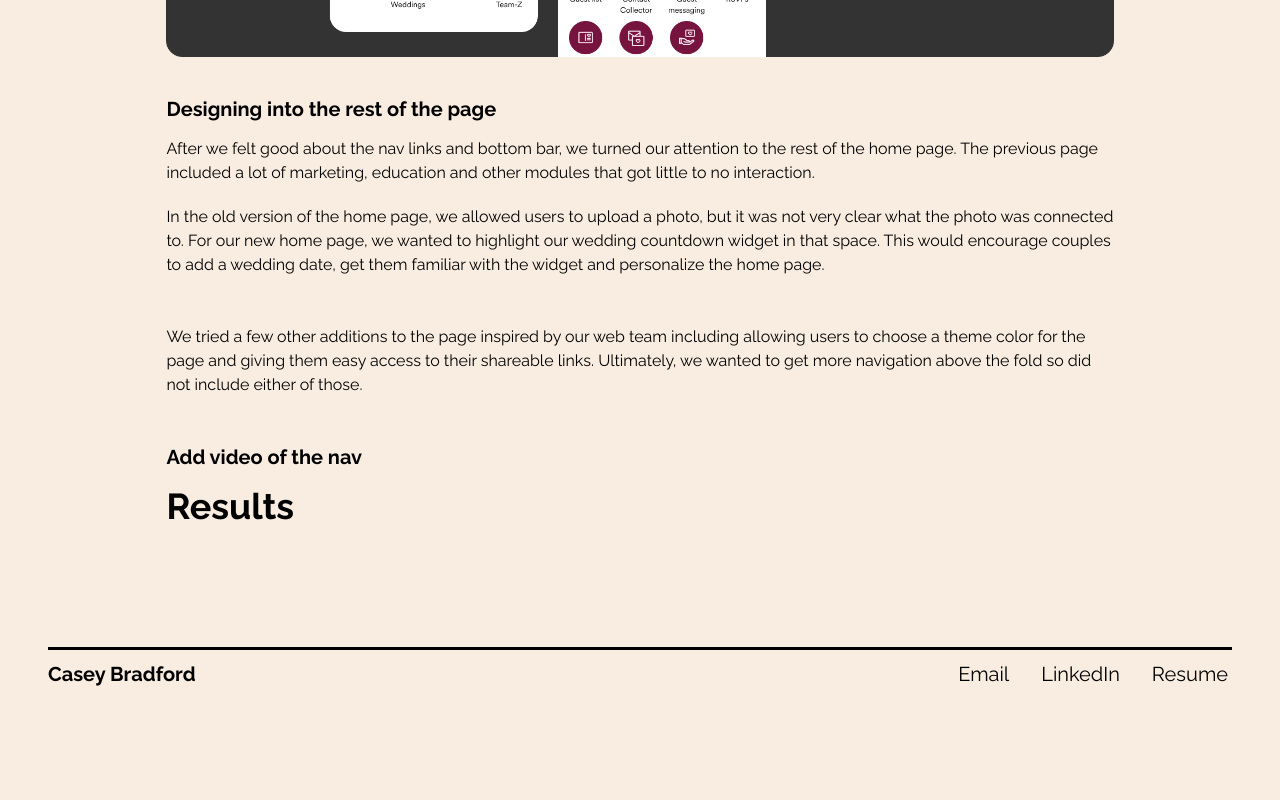
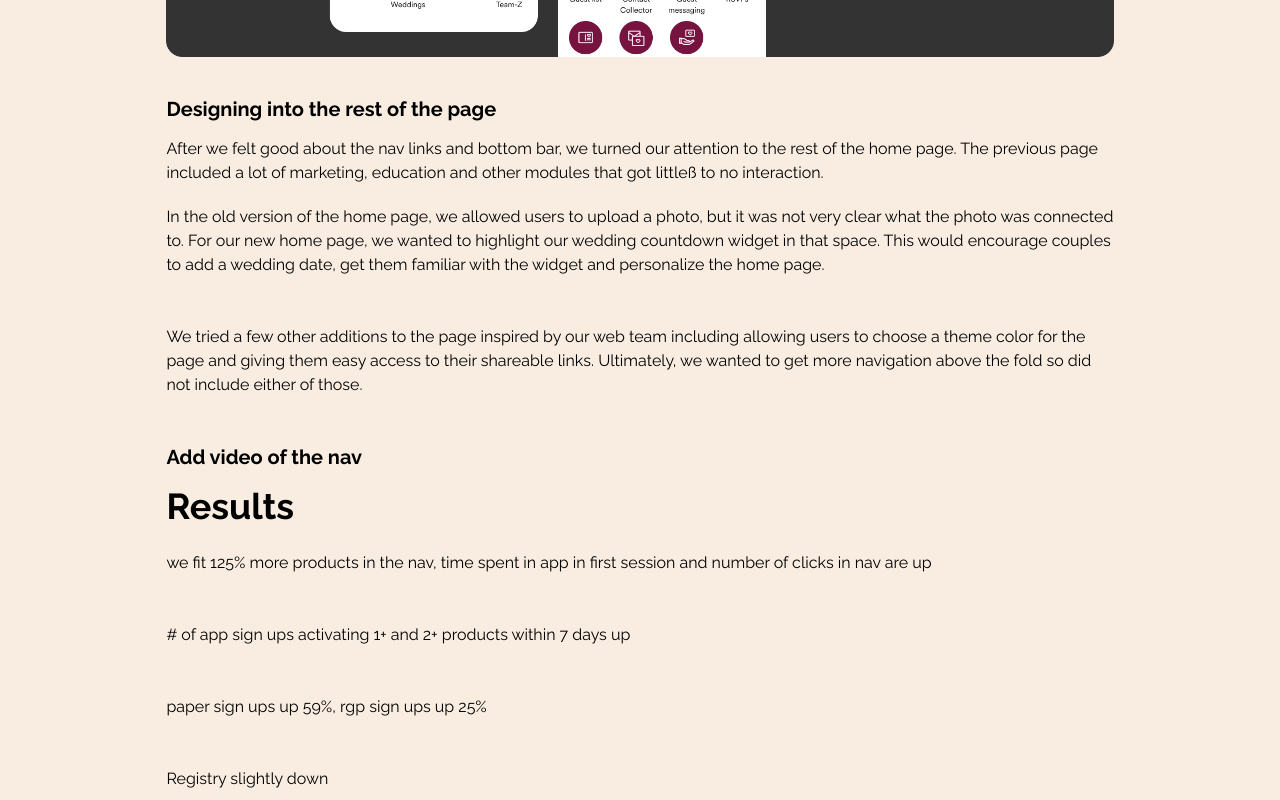
Before and after one commit to hottinet/casey-site-v2, a Next.js app: page /zola-navigation in a window 1280 px wide. Shown: the part 5220-6020 px from the top of the page. Before the commit the page ends 5958 px from the top, so only its background shows below. Built offline with nearby package versions, Linux system fonts and the light colour scheme.

Commit message:
rough draft results

```diff
--- a/src/pages/zola-navigation.tsx
+++ b/src/pages/zola-navigation.tsx
@@ -243,7 +243,7 @@ const ZolaNavigation: React.FC = () => (
       <Body mb={20}>
         After we felt good about the nav links and bottom bar, we turned our
         attention to the rest of the home page. The previous page included a lot
-        of marketing, education and other modules that got little to no
+        of marketing, education and other modules that got littleß to no
         interaction.
       </Body>
       <Body>
@@ -263,6 +263,15 @@ const ZolaNavigation: React.FC = () => (
     </ContentBox>
     <ContentBox column>
       <Title bold>Results</Title>
+      <Body>
+        we fit 125% more products in the nav, time spent in app in first session
+        and number of clicks in nav are up
+      </Body>
+      <Body>
+        # of app sign ups activating 1+ and 2+ products within 7 days up
+      </Body>
+      <Body>paper sign ups up 59%, rgp sign ups up 25%</Body>
+      <Body>Registry slightly down</Body>
     </ContentBox>
   </Layout>
 );
```
